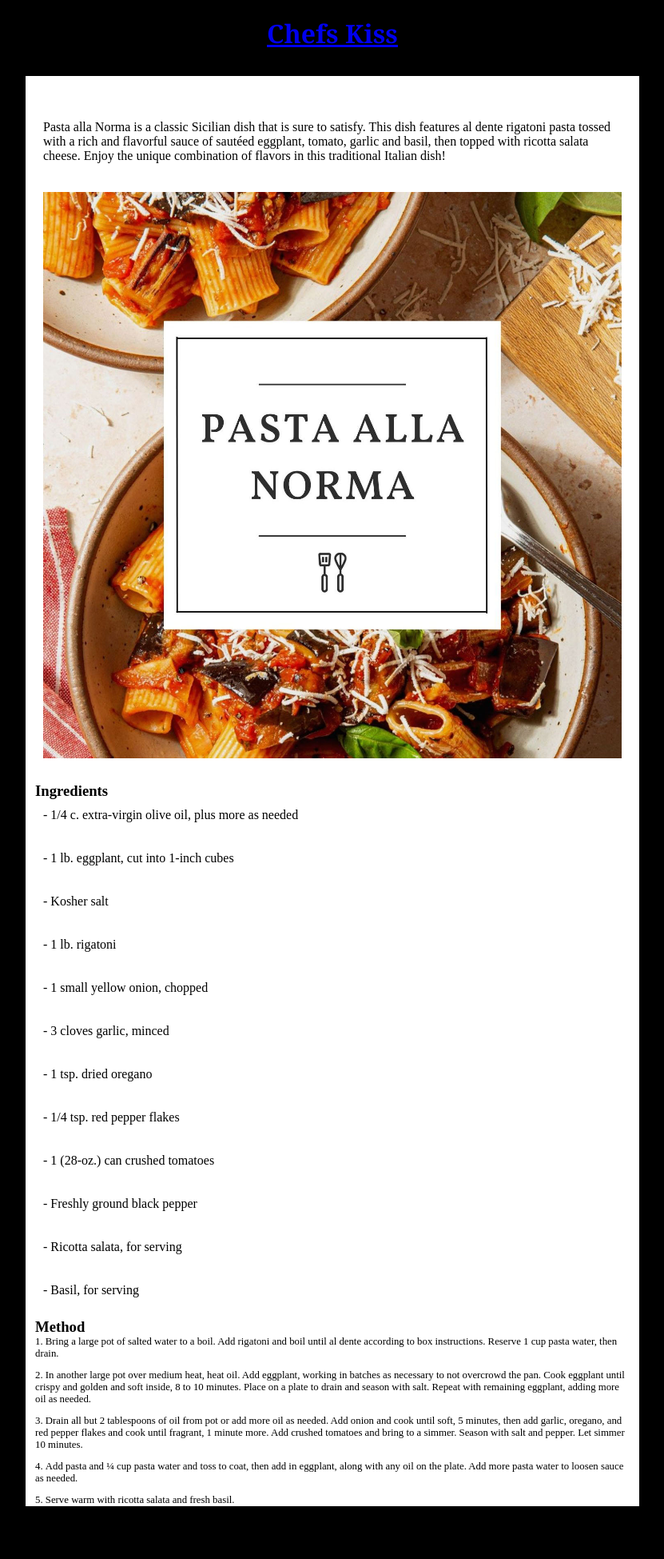
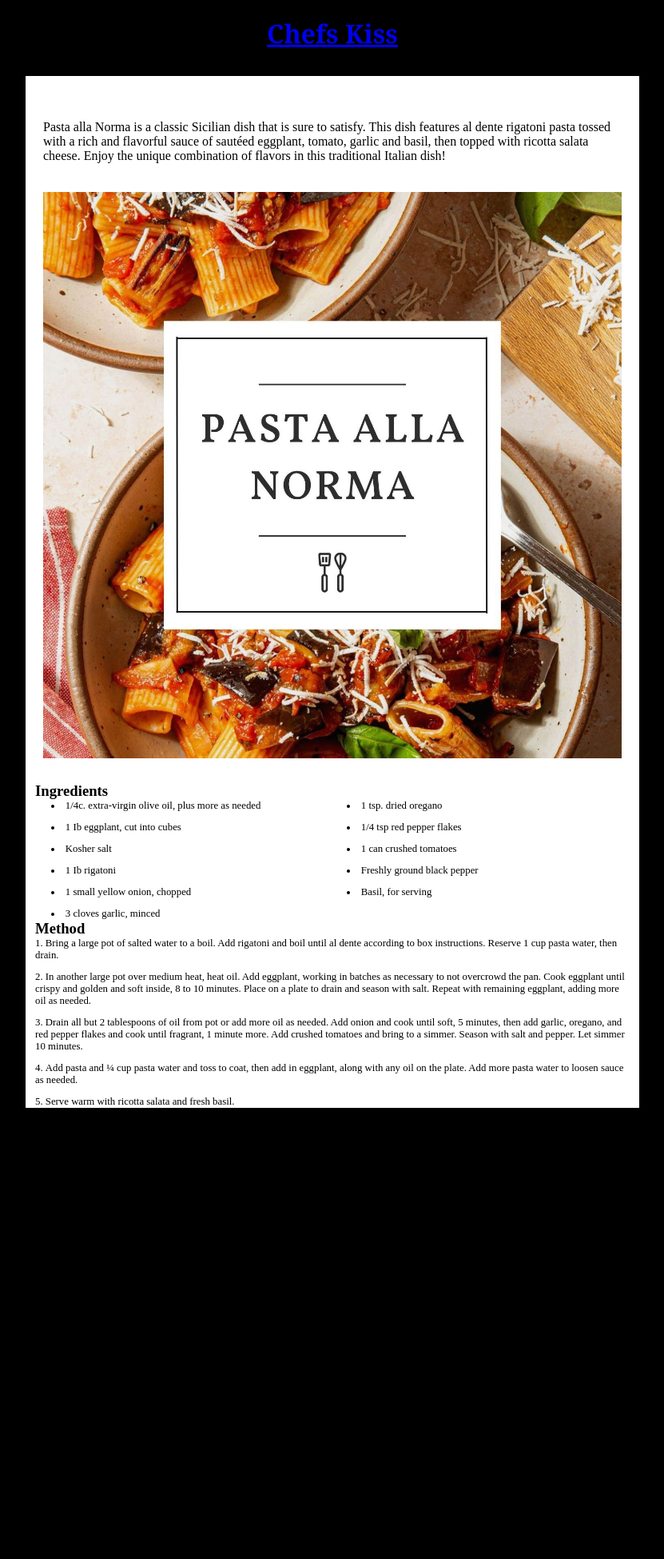
Before and after one commit to AmyLindsay1/ChefsKiss, a Jekyll site: the page built from _recipes/pasta-alla-norma.md, in a window 1280 px wide. Shown: the whole page at 80% size, without its empty margins (224-1055 px from the left). Built offline with Jekyll 4.4.1, drawn with Linux system fonts in a browser that asks for light colours; after the commit the page ends 1451 px from its top, so only the background shows below that.

Commit message:
Update Recipe “pasta-alla-norma”

```diff
--- a/_recipes/pasta-alla-norma.md
+++ b/_recipes/pasta-alla-norma.md
@@ -10,29 +10,17 @@ Pasta alla Norma is a classic Sicilian dish that is sure to satisfy. This dish f
 
 ### Ingredients
 
-\- 1/4 c. extra-virgin olive oil, plus more as needed
-
-\- 1 lb. eggplant, cut into 1-inch cubes
-
-\- Kosher salt
-
-\- 1 lb. rigatoni
-
-\- 1 small yellow onion, chopped
-
-\- 3 cloves garlic, minced
-
-\- 1 tsp. dried oregano
-
-\- 1/4 tsp. red pepper flakes
-
-\- 1 (28-oz.) can crushed tomatoes
-
-\- Freshly ground black pepper
-
-\- Ricotta salata, for serving
-
-\- Basil, for serving
+* 1/4c. extra-virgin olive oil, plus more as needed
+* 1 Ib eggplant, cut into cubes
+* Kosher salt
+* 1 Ib rigatoni
+* 1 small yellow onion, chopped
+* 3 cloves garlic, minced
+* 1 tsp. dried oregano
+* 1/4 tsp red pepper flakes
+* 1 can crushed tomatoes
+* Freshly ground black pepper
+* Basil, for serving
 
 ### Method
 
```
